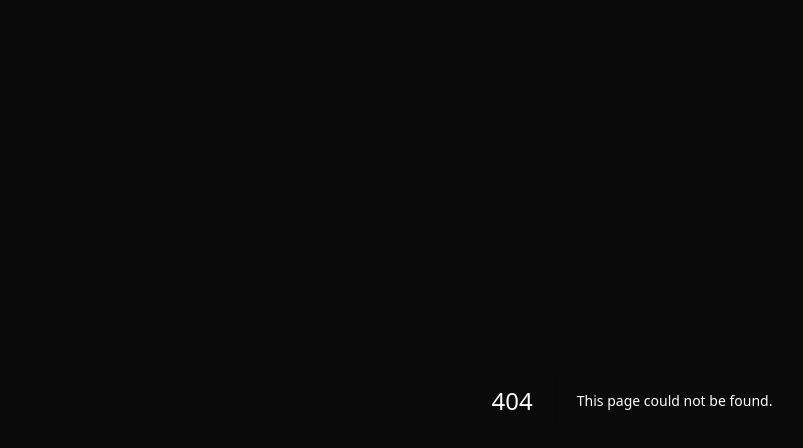
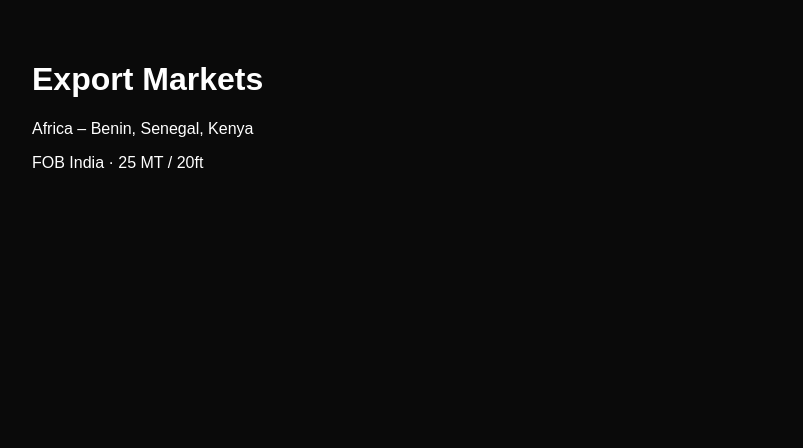
Before and after one commit to shridharsavanoor95-glitch/exportrio-live2, a Next.js app: page /markets in a window 1280 px wide. Before the commit this address had no page. Shown: the top 448 px of the page, without its empty margins (8-811 px from the left). Built offline with nearby package versions, Linux system fonts and the light colour scheme.

Commit message:
Create page.js

```diff
--- /dev/null
+++ b/app/markets/page.js
@@ -0,0 +1,9 @@
+export default function MarketsPage() {
+  return (
+    <main style={{ padding: 40 }}>
+      <h1>Export Markets</h1>
+      <p>Africa – Benin, Senegal, Kenya</p>
+      <p>FOB India · 25 MT / 20ft</p>
+    </main>
+  );
+}
```
